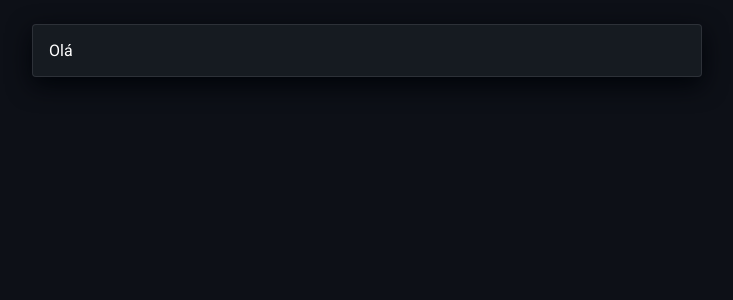
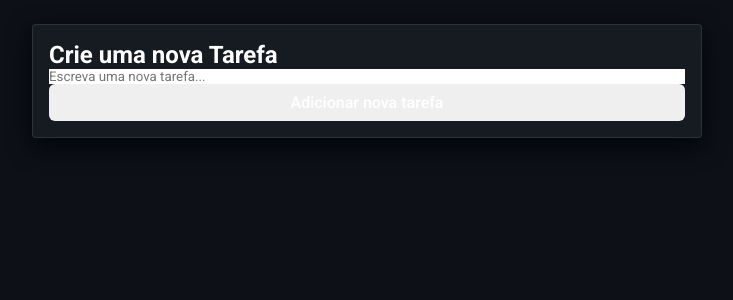
Before and after one commit to LucasBargas/todo_list, a React (Create React App) app: page / in a window 1280 px wide. Shown: the top 300 px of the page, without its empty margins (273-1006 px from the left). Built offline with nearby package versions, Linux system fonts and the light colour scheme.

Commit message:
Área para criar tarefa - em construção

```diff
--- a/src/pages/HomePage/Homepage.js
+++ b/src/pages/HomePage/Homepage.js
@@ -1,11 +1,13 @@
 import React from 'react'
 import styles from './Homepage.module.scss';
+import InputTask from './InputTask/InputTask';
 
 const Homepage = () => {
   return (
     <section className={styles.toDoListContainer}>
       <div className={styles.toDoListArea}>
-        <p>Olá</p>
+        <h2>Crie uma nova Tarefa</h2>
+        <InputTask />
       </div>
     </section>
   )
--- /dev/null
+++ b/src/pages/HomePage/InputTask/InputTask.js
@@ -0,0 +1,14 @@
+import React from 'react';
+import styles from './InputTask.module.scss';
+import Button from '../../../components/Button/Button';
+
+const InputTask = () => {
+  return (
+    <form className={styles.formCreateTask} onSubmit={(e) => e.preventDefault()}>
+      <input type="text" placeholder='Escreva uma nova tarefa...' />
+      <Button className={styles.sendNewTask}>Adicionar nova tarefa</Button>
+    </form>
+  )
+}
+
+export default InputTask;
--- /dev/null
+++ b/src/pages/HomePage/InputTask/InputTask.module.scss
@@ -0,0 +1,6 @@
+.formCreateTask {
+  input, .sendNewTask {
+    display: block;
+    width: 100%;
+  }
+}
```
